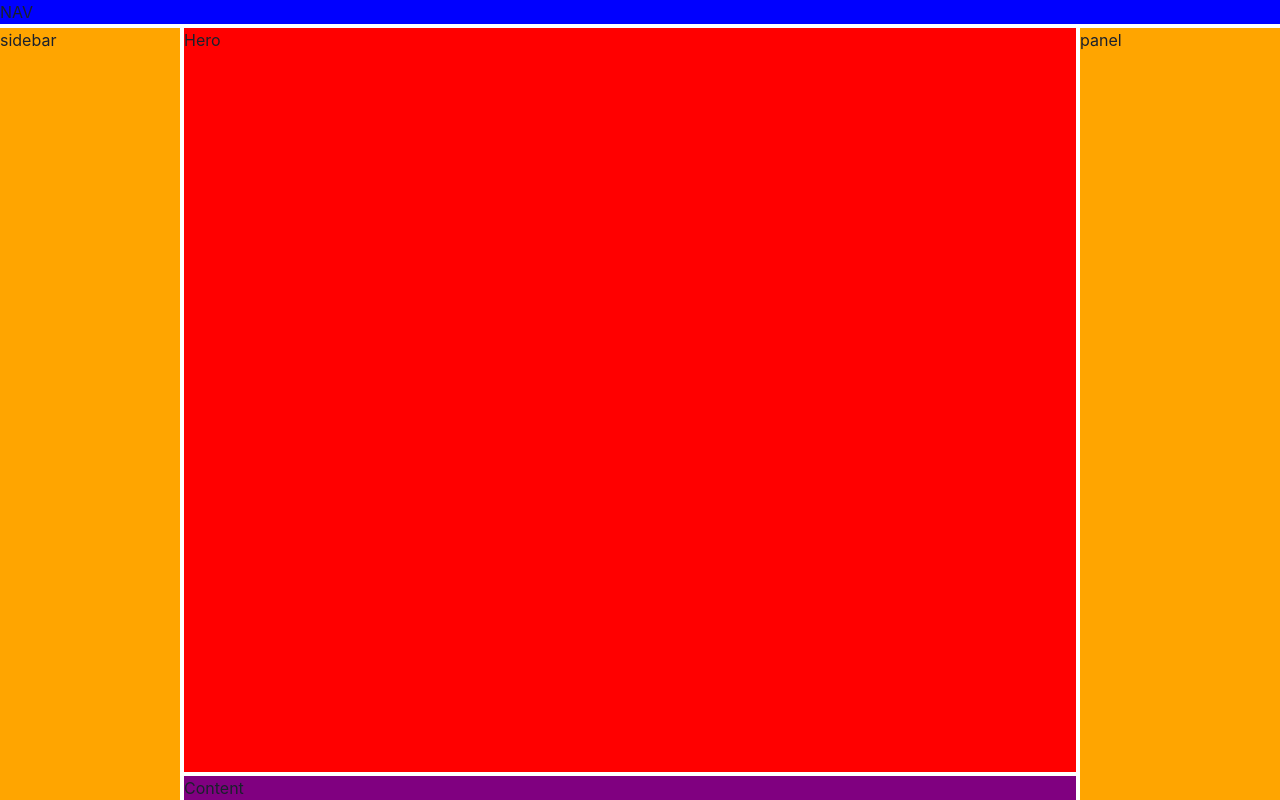
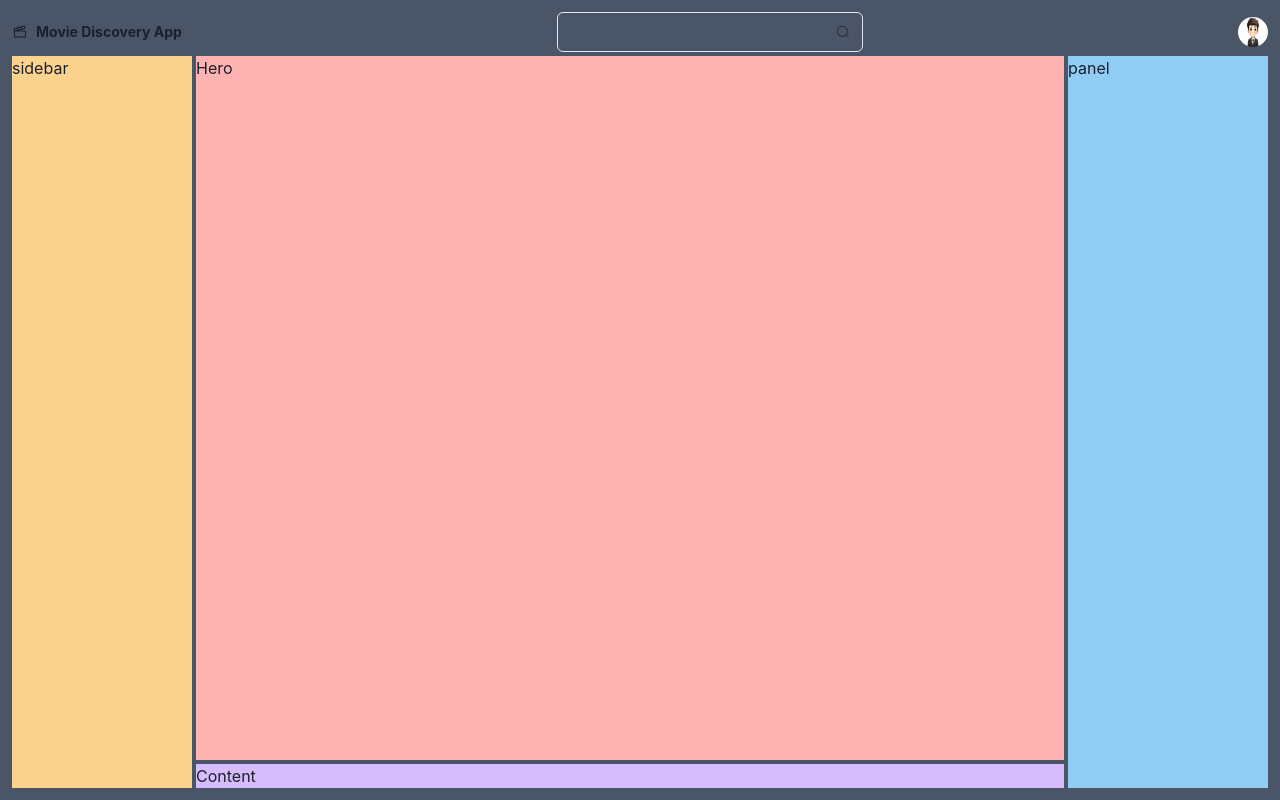
Before and after one commit to Battashi-Dev/Movies, a React (Vite) app: page / in a window 1280 px wide. Built offline with nearby package versions, Linux system fonts and the light colour scheme.

Commit message:
Implementing  NAvBar

```diff
--- a/package.json
+++ b/package.json
@@ -15,7 +15,8 @@
     "@emotion/styled": "^11.14.1",
     "framer-motion": "^12.42.2",
     "react": "^19.2.7",
-    "react-dom": "^19.2.7"
+    "react-dom": "^19.2.7",
+    "react-icons": "^5.7.0"
   },
   "devDependencies": {
     "@eslint/js": "^10.0.1",
--- a/src/App.tsx
+++ b/src/App.tsx
@@ -1,4 +1,5 @@
 import { Grid, GridItem, Show } from "@chakra-ui/react";
+import NavBar from "./Components/NavBar";
 
 function App() {
   return (
@@ -11,23 +12,25 @@ function App() {
       templateRows={{base: "auto", lg: "auto 1fr auto"}}
       minH="100vh"
       gap={1}
+      p={3}
+      bg="gray.600"
     >
-      <GridItem area="header" bg="blue">
-        NAV
+      <GridItem area="header" >
+        <NavBar/>
       </GridItem>
       <Show above="lg">
-        <GridItem area="sidebar" bg="orange">
+        <GridItem area="sidebar" bg="orange.200">
           sidebar
         </GridItem>
       </Show>
-      <GridItem area="hero" bg="red">
+      <GridItem area="hero" bg="red.200">
         Hero
       </GridItem>
-      <GridItem area="content" bg="purple">
+      <GridItem area="content" bg="purple.200">
         Content
       </GridItem>
       <Show above="lg">
-        <GridItem area="panel" bg="orange">
+        <GridItem area="panel" bg="blue.200">
           panel
         </GridItem>
       </Show>
--- /dev/null
+++ b/src/Components/NavBar.tsx
@@ -0,0 +1,36 @@
+import {
+  Box,
+  Heading,
+  HStack,
+  Icon,
+  Image,
+  Input,
+  InputGroup,
+  InputRightElement,
+} from "@chakra-ui/react";
+import { CiSearch } from "react-icons/ci";
+import { PiFilmSlate } from "react-icons/pi";
+import logo from "../assets/images.jpeg";
+const NavBar = () => {
+  return (
+    <HStack justify="space-between">
+      <HStack>
+        <Icon as={PiFilmSlate} />
+        <Heading fontSize="sm">Movie Discovery App</Heading>
+      </HStack>
+      <Box>
+        <InputGroup>
+          <InputRightElement>
+            <CiSearch />
+          </InputRightElement>
+          <Input />
+        </InputGroup>
+      </Box>
+      <HStack>
+        <Image boxSize="30px" borderRadius="full" src={logo} />
+      </HStack>
+    </HStack>
+  );
+};
+
+export default NavBar;
```
Also changed, not shown: src/assets/images.jpeg (added), 1 other file (tests, documents, lock files or other folders).
